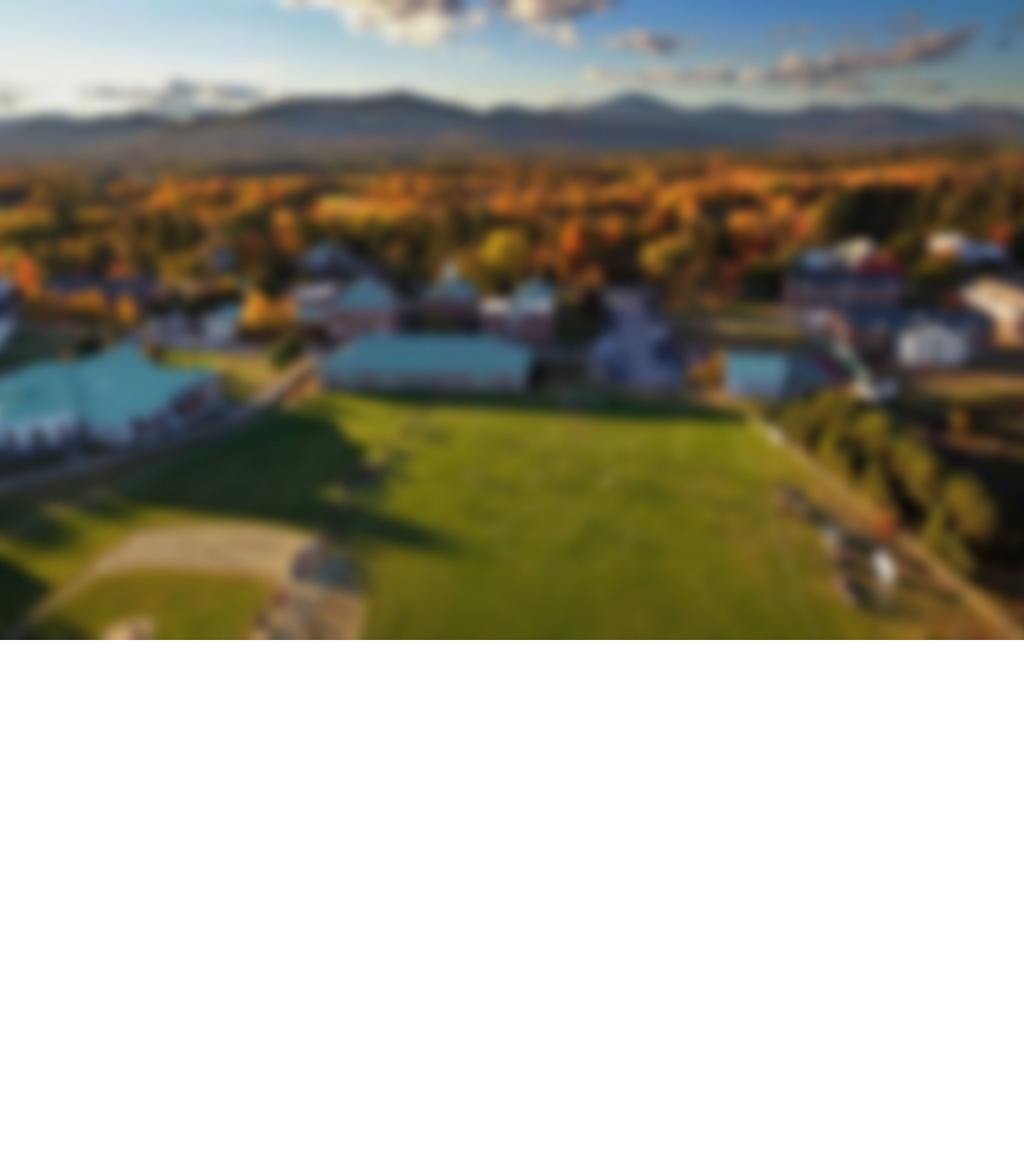
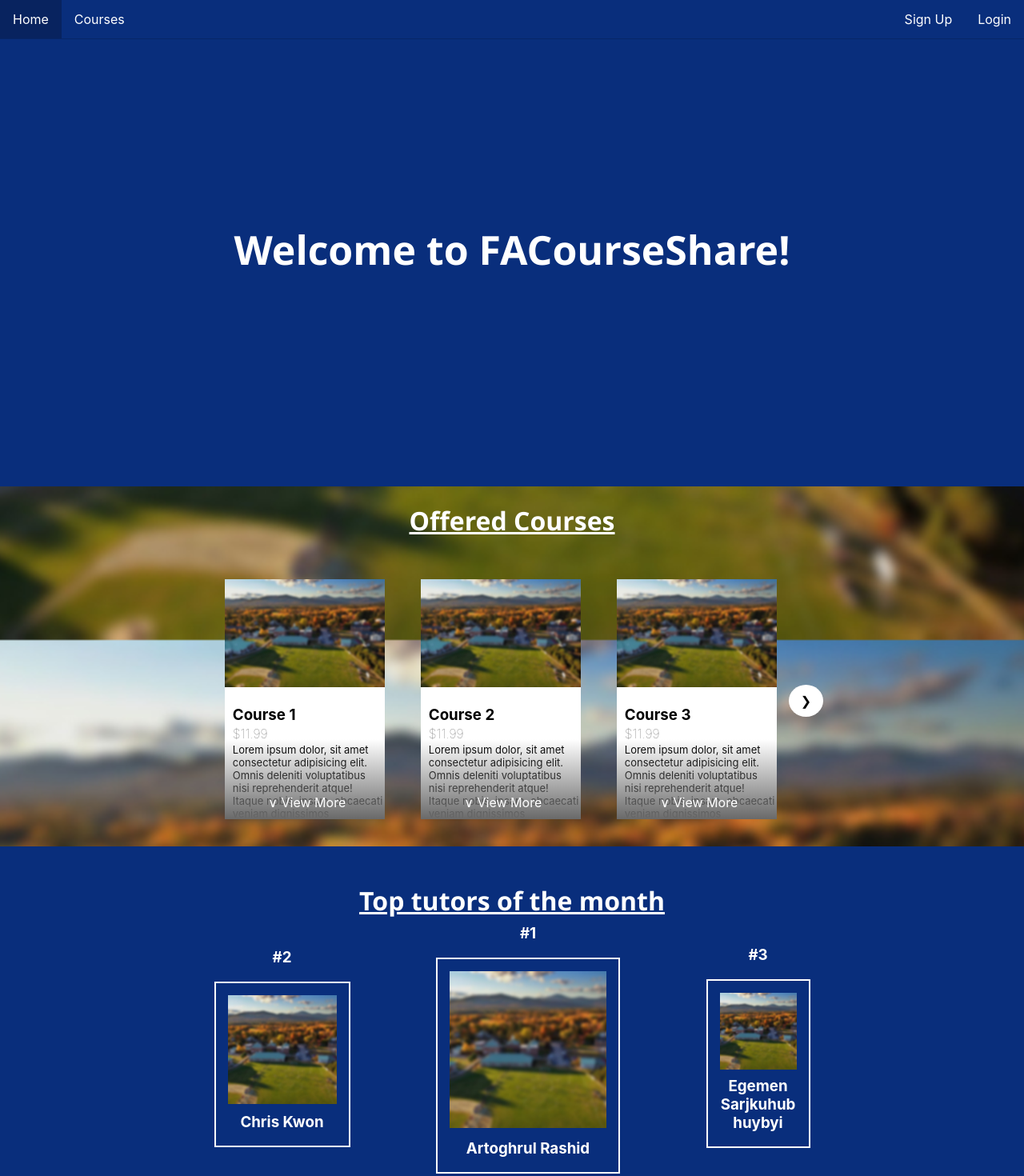
Before and after one commit to arto-r/facs, a React (Create React App) app: page / in a window 1280 px wide. Before the commit this address had no page. Shown: the top 1470 px of the page at 80% size. Before the commit the page ends 800 px from the top, so only its background shows below. Built offline with nearby package versions, Linux system fonts and the light colour scheme.

Commit message:
hashrouter

```diff
--- a/src/App.js
+++ b/src/App.js
@@ -1,5 +1,5 @@
 import './App.css';
-import { BrowserRouter as Router, Route, Routes } from 'react-router-dom'
+import { Route, Routes } from 'react-router-dom'
 import Navbar from './Navbar';
 import Header from './Header';
 import AppCourses from './AppCourses';
@@ -13,14 +13,11 @@ const App = () => {
 
   return (
     <>
-      <Router>
-        <Routes>
-          <Route path='https://arto-r.github.io/facs/home' element={<Home />} />
-          <Route path='https://arto-r.github.io/facs/signup' element={<SignUp />} />
-          <Route path='https://arto-r.github.io/facs/login' element={<Login />} />
-        </Routes>
-
-      </Router>
+      <Routes>
+        <Route path='/' element={<Home />} />
+        <Route path='/signup' element={<SignUp />} />
+        <Route path='/login' element={<Login />} />
+      </Routes>
     </>
   )
 }
--- a/src/AppCourses.js
+++ b/src/AppCourses.js
@@ -2,11 +2,10 @@ import { Link } from 'react-router-dom'
 
 const AppCourses = () => {
     return(
-        // <Router>
         <>
-            <h1><Link to='https://arto-r.github.io/facs/courses' style={{color:'white'}}>Offered Courses</Link></h1>
+            <h1><Link to='/courses' style={{color:'white'}}>Offered Courses</Link></h1>
             <div className="courses">
-                <Link to="https://arto-r.github.io/facs/coursepage">
+                <Link to="/coursepage">
                     <div className="course item" id="n1">
                         <img src={require("./assets/blurredfa.jpg")} />
                         <div className="text">
@@ -17,7 +16,7 @@ const AppCourses = () => {
                         </div>
                     </div>
                 </Link>
-                <Link  to="https://arto-r.github.io/facs/coursepage">
+                <Link  to="/coursepage">
                     <div className="course item" id="n2">
                         <img src={require("./assets/blurredfa.jpg")} />
                         <div className="text">
@@ -28,7 +27,7 @@ const AppCourses = () => {
                         </div>
                     </div>
                 </Link>
-                <Link to='https://arto-r.github.io/facs/coursepage'>
+                <Link to='/coursepage'>
                     <div className="course item" id="n3">
                         <img src={require("./assets/blurredfa.jpg")} />
                         <div className="text">
@@ -39,7 +38,7 @@ const AppCourses = () => {
                         </div>
                     </div>
                 </Link>
-                <Link to='https://arto-r.github.io/facs/coursepage'>
+                <Link to='/coursepage'>
                     <div className="course item" id="n4">
                         <img src={require("./assets/blurredfa.jpg")} />
                         <div className="text">
@@ -50,10 +49,9 @@ const AppCourses = () => {
                         </div>
                     </div>
                 </Link>
-                <Link to='https://arto-r.github.io/facs/courses' style={{textDecoration:"none"}}><p id="next" className="item">&#10095;</p></Link>
+                <Link to='/courses' style={{textDecoration:"none"}}><p id="next" className="item">&#10095;</p></Link>
             </div>
         </>
-        // </Router>
     )
 }
 
--- a/src/AppTopTutors.js
+++ b/src/AppTopTutors.js
@@ -1,11 +1,10 @@
-import { BrowserRouter as Router, Link } from 'react-router-dom'
+import { Link } from 'react-router-dom'
 
 const AppTopTutors = () => {
 
     return(
-        // <Router>
         <div className="toptutors">
-                <h1 style={{textAlign: 'center',position:'relative',top:'25px'}}><Link to='https://arto-r.github.io/facs/courses/vote' style={{color:'white'}}>Top tutors of the month</Link></h1>
+            <h1 style={{textAlign: 'center',position:'relative',top:'25px'}}><Link to='/vote' style={{color:'white'}}>Top tutors of the month</Link></h1>
             <div className="notheading">
                 <div className="toptutor" id="topnum2">
                     <h3 className="nh2">#2</h3>
@@ -30,7 +29,6 @@ const AppTopTutors = () => {
                 </div>
             </div>
         </div>
-        // </Router>
     )
 }
 
--- a/src/Navbar.js
+++ b/src/Navbar.js
@@ -4,11 +4,11 @@ const Navbar = () => {
     return(
         <div id="navbar" className="topnav">
             <ul>
-            <li><Link to='https://arto-r.github.io/facs/home'>Home</Link></li>
-                <li><Link to='https://arto-r.github.io/facs/courses'>Courses</Link></li>
+            <li><Link to='/home'>Home</Link></li>
+                <li><Link to='/courses'>Courses</Link></li>
                 <div className="right">
-                <li><Link to='https://arto-r.github.io/facs/signup'>Sign Up</Link></li>
-                    <li><Link to='https://arto-r.github.io/facs/login'>Login</Link></li>
+                <li><Link to='/signup'>Sign Up</Link></li>
+                    <li><Link to='/login'>Login</Link></li>
                 </div>
             </ul>
         </div>
--- a/src/index.js
+++ b/src/index.js
@@ -1,5 +1,6 @@
 import React from 'react';
 import ReactDOM from 'react-dom/client';
+import { HashRouter } from 'react-router-dom';
 import './index.css';
 import App from './App';
 import reportWebVitals from './reportWebVitals';
@@ -7,7 +8,9 @@ import reportWebVitals from './reportWebVitals';
 const root = ReactDOM.createRoot(document.getElementById('root'));
 root.render(
   <React.StrictMode>
-    <App />
+    <HashRouter >
+      <App />
+    </HashRouter>
   </React.StrictMode>
 );
 
```
Lines whose indentation alone changed are shown as unchanged.
